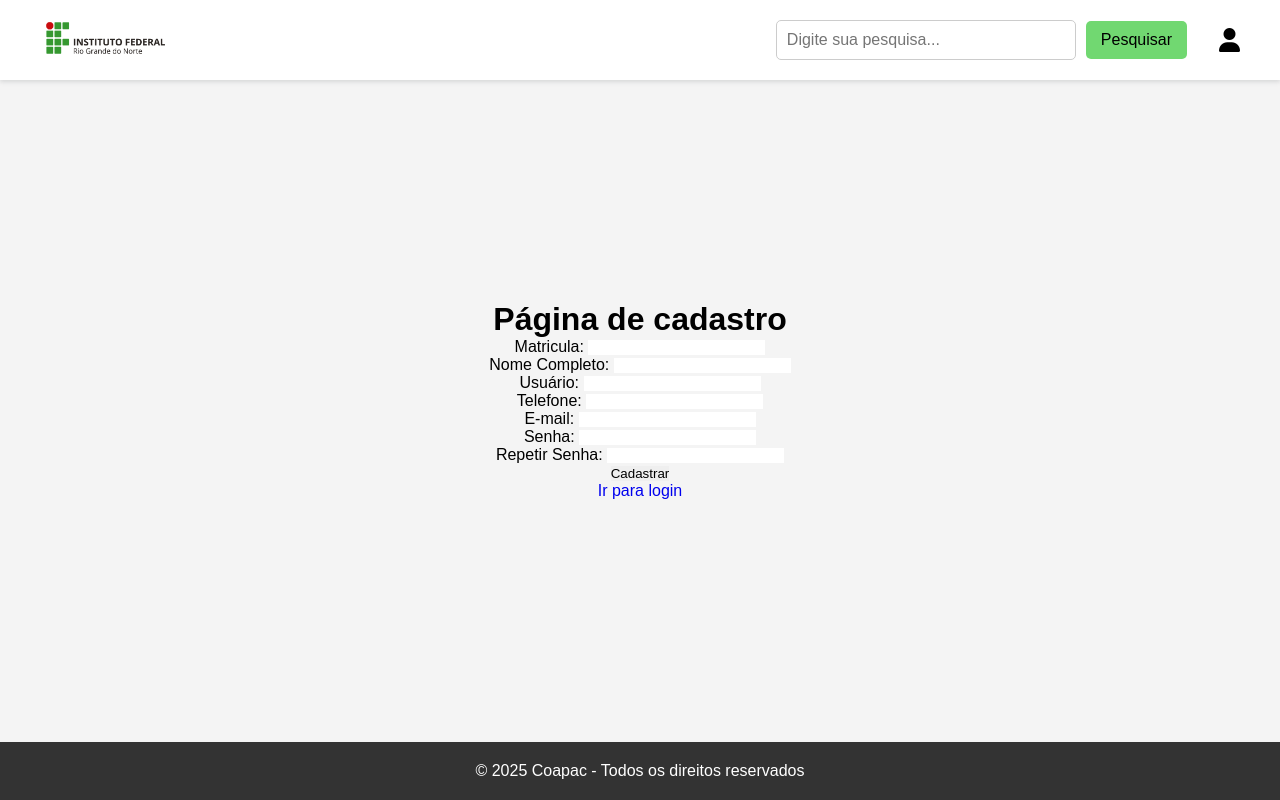
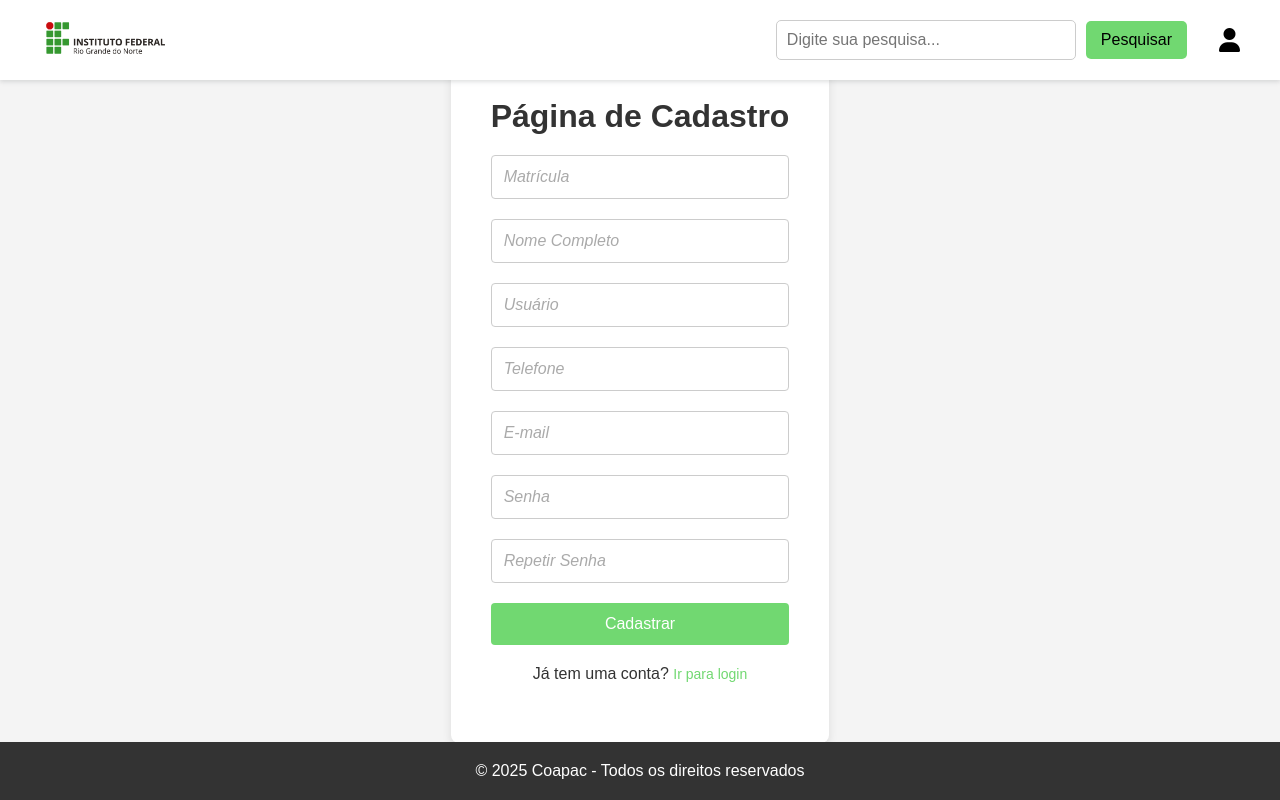
Before and after one commit to RafaCGM/sist_emprestimosobj, a Django app: page /registro/ in a window 1280 px wide. Run offline with Django 5.2, Linux system fonts and the light colour scheme; some libraries are stand-ins or nearby versions.

Commit message:
Adicionado layout do cadastro

```diff
--- a/apps/banco_dados/static/css/registro.css
+++ b/apps/banco_dados/static/css/registro.css
@@ -1,8 +1,4 @@
-.container {
-    text-align: center;
-}
-
-/* KKKKKKKKKKKKKKKKKKK O CARA SE ESQUECEU DO CSS */
+/* Corpo da página */
 body {
     font-family: Arial, sans-serif;
     background-color: #f4f4f4;
@@ -10,4 +6,97 @@ body {
     justify-content: center;
     align-items: center;
     height: 100vh;
+    margin: 0;
 }
+
+/* Container do formulário */
+.form_container {
+    background-color: #fff;
+    padding: 40px;
+    border-radius: 8px;
+    box-shadow: 0 4px 10px rgba(0, 0, 0, 0.1);
+    width: 100%;
+    max-width: 600px;
+}
+
+.form_container h2 {
+    font-size: 1.5rem;
+}
+
+/* Estilo do título */
+.text-center {
+    text-align: center;
+    color: #333;
+    margin-bottom: 20px;
+}
+
+/* Estilização das entradas do formulário */
+.form_input {
+    margin-bottom: 20px;
+}
+
+label {
+    font-size: 16px;
+    color: #555;
+    margin-bottom: 8px;
+    display: block;
+}
+
+.input {
+    width: 100%;
+    padding: 12px;
+    font-size: 16px;
+    border: 1px solid #ccc;
+    border-radius: 4px;
+    outline: none;
+    transition: border-color 0.3s ease;
+    color: #333;
+}
+
+/* Estilo do placeholder */
+.input::placeholder {
+    color: #aaa;
+    font-style: italic;
+}
+
+/* Cor quando o campo está em foco */
+.input:focus {
+    border-color: rgb(113, 216, 113); /* Cor quando o campo está em foco */
+}
+
+/* Estilização do botão de cadastro */
+.form_botao {
+    text-align: center;
+}
+
+.btn {
+    width: 100%;
+    padding: 12px;
+    background-color: rgb(113, 216, 113);
+    color: white;
+    border: none;
+    border-radius: 4px;
+    font-size: 16px;
+    cursor: pointer;
+    transition: background-color 0.3s ease;
+}
+
+.btn:hover {
+    background-color: rgb(95, 184, 95);
+}
+
+/* Estilo do link de login */
+.form_link {
+    text-align: center;
+    margin-top: 20px;
+}
+
+.form_link a {
+    text-decoration: none;
+    color: rgb(113, 216, 113);
+    font-size: 14px;
+}
+
+.form_link a:hover {
+    text-decoration: underline;
+}
--- a/apps/banco_dados/templates/registration/login.html
+++ b/apps/banco_dados/templates/registration/login.html
@@ -12,10 +12,12 @@
 
             <form action="" method="">
 
+                <!-- Matrícula -->
                 <div class="form_input">
                     <input type="text" placeholder="Matricula" class="input">
                 </div>
 
+                <!-- Password -->
                 <div class="form_input">
                     <input type="password" placeholder="Senha" class="input">
                 </div>
--- a/apps/banco_dados/templates/registration/registro.html
+++ b/apps/banco_dados/templates/registration/registro.html
@@ -5,23 +5,66 @@
 {% block content %}
 <link rel='stylesheet' type='text/css' media='screen' href="{% static 'css/registro.css' %}">
 
-    <div class="container">
-        <h1> Página de cadastro </h1>
+<div class="form_container">
+    <h1 class="text-center">Página de Cadastro</h1>
 
-        <form method="POST">
-            {% csrf_token %}
+    <form method="POST">
+        {% csrf_token %}
 
-            <p>Matricula: {{ form_registro.matricula }}</p>
-            <p>Nome Completo: {{ form_registro.nome }}</p>
-            <p>Usuário: {{ form_registro.username }}</p>
-            <p>Telefone: {{ form_registro.telefone }}</p>
-            <p>E-mail: {{ form_registro.email }}</p>
-            <p>Senha: {{ form_registro.password1 }}</p>
-            <p>Repetir Senha: {{ form_registro.password2 }}</p>
+        <!-- Matrícula -->
+        <div class="form_input">
+            <label for="id_matricula" class="sr-only">Matrícula:</label>
+            <input type="text" name="matricula" id="id_matricula" class="input" placeholder="Matrícula" required>
+        </div>
 
-            <p><input type="submit" value="Cadastrar"></p>
-        </form>
-        <p><a href="{% url 'login' %}">Ir para login</a></p>
+        <!-- Nome Completo -->
+        <div class="form_input">
+            <label for="id_nome" class="sr-only">Nome Completo:</label>
+            <input type="text" name="nome" id="id_nome" class="input" placeholder="Nome Completo" required>
+        </div>
+
+        <!-- Usuário -->
+        <div class="form_input">
+            <label for="id_username" class="sr-only">Usuário:</label>
+            <input type="text" name="username" id="id_username" class="input" placeholder="Usuário" required>
+        </div>
+
+        <!-- Telefone -->
+        <div class="form_input">
+            <label for="id_telefone" class="sr-only">Telefone:</label>
+            <input type="text" name="telefone" id="id_telefone" class="input" placeholder="Telefone" required>
+        </div>
+
+        <!-- E-mail -->
+        <div class="form_input">
+            <label for="id_email" class="sr-only">E-mail:</label>
+            <input type="email" name="email" id="id_email" class="input" placeholder="E-mail" required>
+        </div>
+
+        <!-- Senha -->
+        <div class="form_input">
+            <label for="id_password1" class="sr-only">Senha:</label>
+            <input type="password" name="password1" id="id_password1" class="input" placeholder="Senha" required>
+        </div>
+
+        <!-- Repetir Senha -->
+        <div class="form_input">
+            <label for="id_password2" class="sr-only">Repetir Senha:</label>
+            <input type="password" name="password2" id="id_password2" class="input" placeholder="Repetir Senha" required>
+        </div>
+
+        <!-- Botão de Envio -->
+        <div class="form_botao">
+            <button type="submit" class="btn btn-primary">Cadastrar</button>
+        </div>
+    </form>
+
+    <!-- Link para a página de login -->
+    <div class="form_link text-center">
+        <p>Já tem uma conta? <a href="{% url 'login' %}">Ir para login</a></p>
     </div>
+</div>
+
+
 
 {% endblock %}
```
